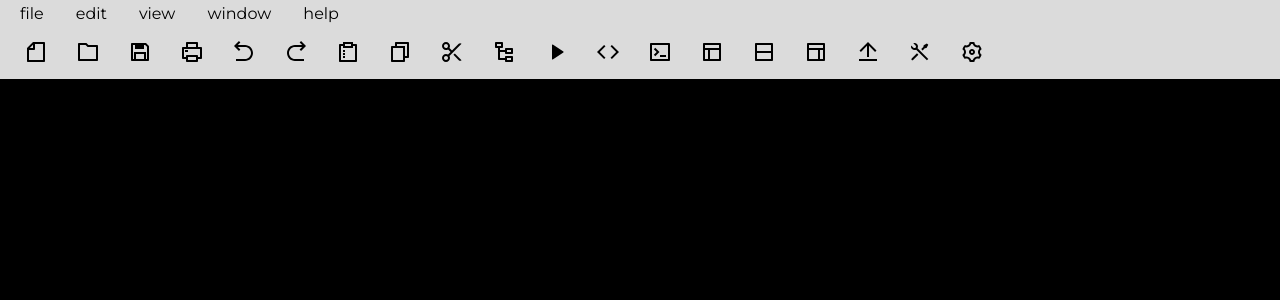
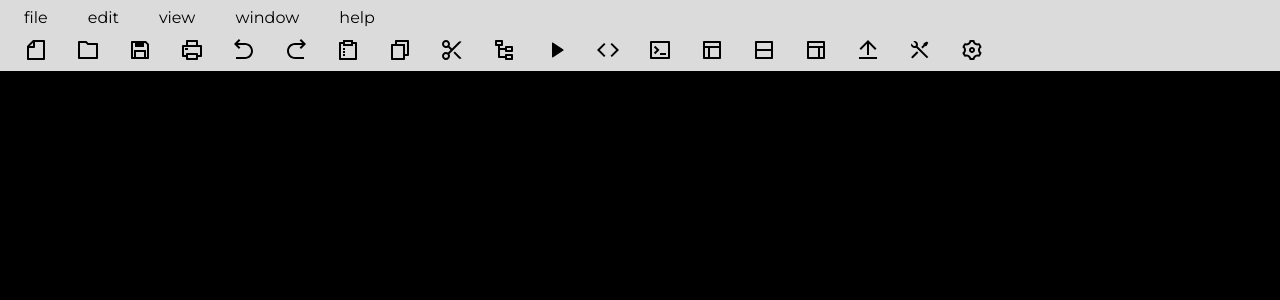
Before and after one commit to Kelthon/dsv, a React (Vite) app: page / in a window 1280 px wide. Shown: the top 300 px of the page. Built offline with nearby package versions, Linux system fonts and the light colour scheme.

Commit message:
feat: added hover animation to menu bar, updated paddings

```diff
--- a/src/components/MenuBar.css
+++ b/src/components/MenuBar.css
@@ -1,6 +1,16 @@
 header#menu-bar > ul {
-  padding: 0.25rem 1.25rem;
+  padding-inline: 1.25rem;
+  padding-block-start: 0.25rem;
   list-style: none;
   display: flex;
   gap: 2rem;
 }
+
+header#menu-bar > ul > li {
+  padding: 0.25rem;
+  border-radius: 5px;
+}
+
+header#menu-bar > ul > li:hover {
+  background-color: var(--gray-color);
+}
--- a/src/components/ToolBar.css
+++ b/src/components/ToolBar.css
@@ -2,7 +2,7 @@ ul#tool-bar {
   display: flex;
   gap: 1.25rem;
   list-style: none;
-  padding: 0.625rem 1.25rem;
+  padding: 0.25rem 1.25rem;
 }
 
 ul#tool-bar > li > button {
```
